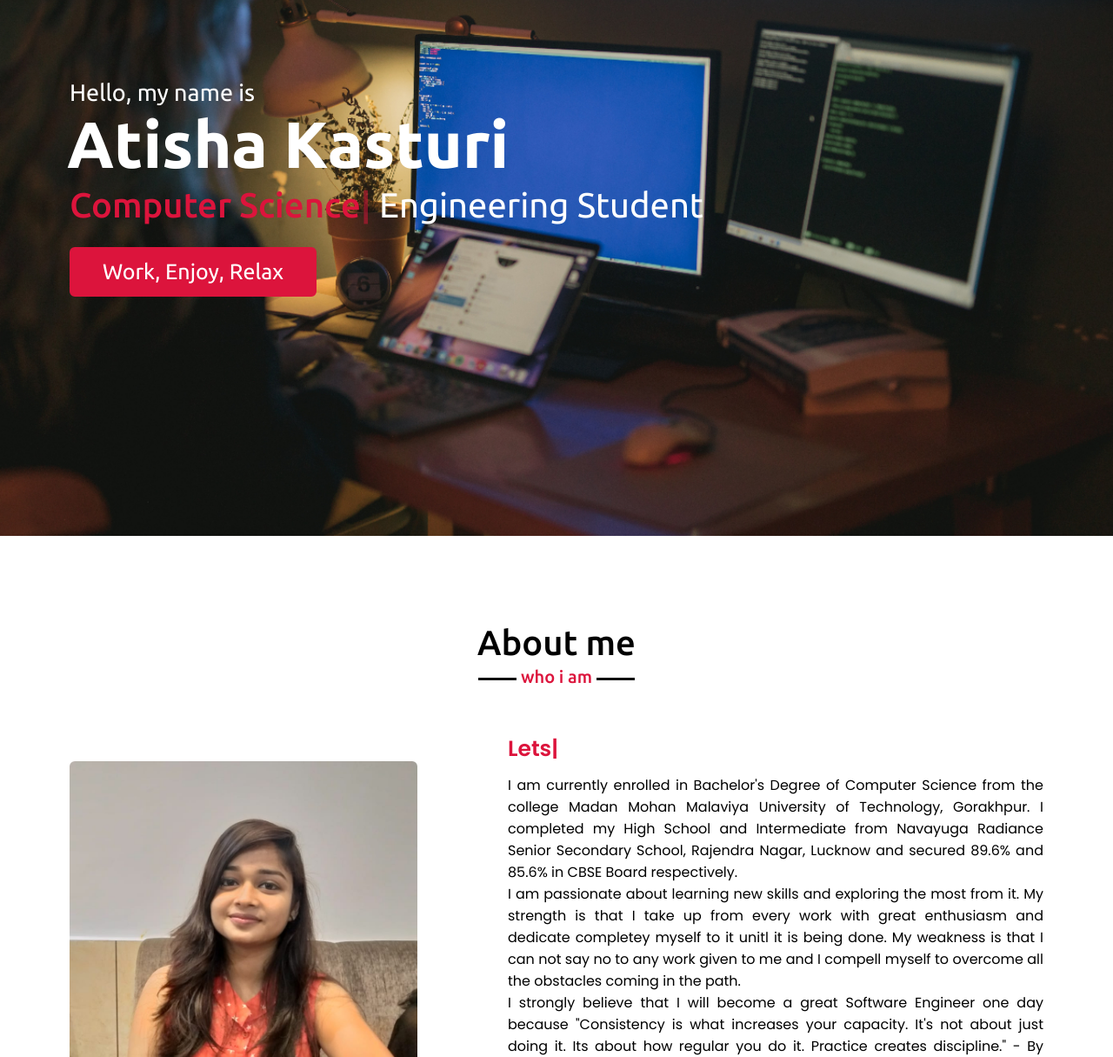
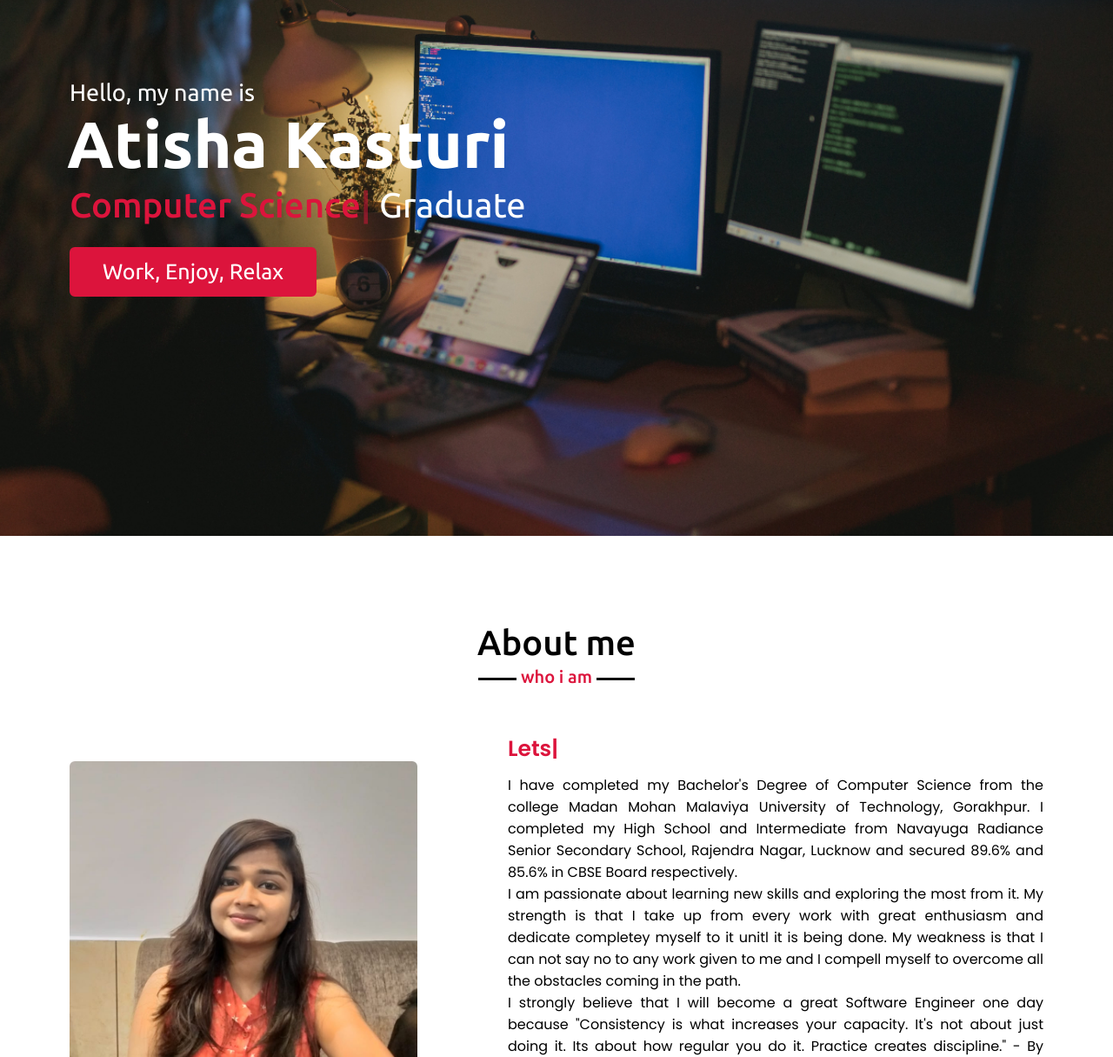
Before and after one commit to atish21/Portfolio, a plain HTML site: page index.html in a window 1280 px wide. Shown: the part 184-1399 px from the top of the page at 87% size. Drawn offline with nearby package versions, Linux system fonts and the light colour scheme.

Commit message:
Update index.html

```diff
--- a/index.html
+++ b/index.html
@@ -40,7 +40,7 @@
             <div class="home-content">
                 <div class="text-1">Hello, my name is</div>
                 <div class="text-2">Atisha Kasturi</div>
-                <div class="text-3"> <span class="typing"></span> Engineering Student </div>
+                <div class="text-3"> <span class="typing"></span> Graduate </div>
                 <a href="#">Work, Enjoy, Relax</a>
             </div>
         </div>
@@ -56,7 +56,7 @@
                 </div>
                 <div class="column right">
                     <div class="text"><span class="typing-2"></span></div>
-                    <p>I am currently enrolled in Bachelor's Degree of Computer Science from the college Madan Mohan Malaviya University of Technology, Gorakhpur.
+                    <p>I have completed my Bachelor's Degree of Computer Science from the college Madan Mohan Malaviya University of Technology, Gorakhpur.
                         I completed my High School and Intermediate from Navayuga Radiance Senior Secondary School, Rajendra Nagar, Lucknow and secured
                     89.6% and 85.6% in CBSE Board respectively. </p>
                     <p>I am passionate about learning new skills and exploring the most from it. My strength is that I take up from every work with great
```
